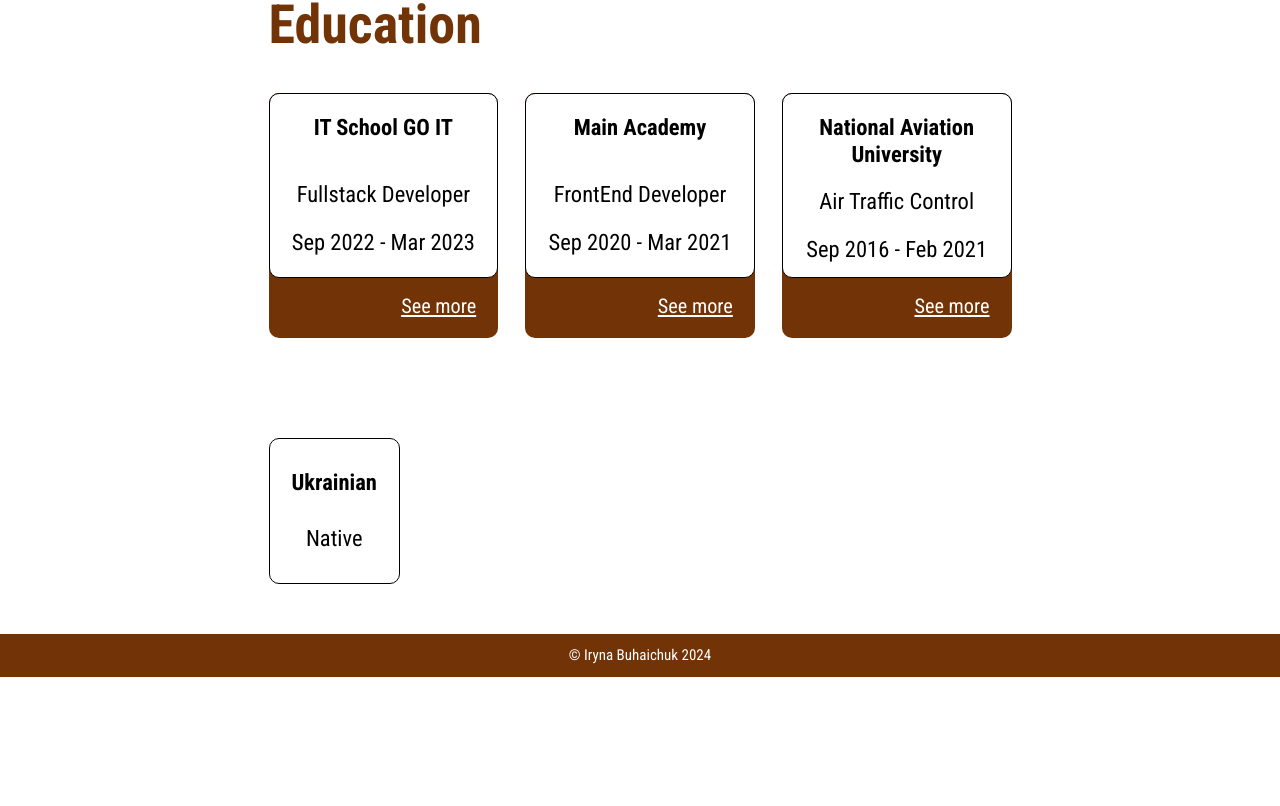
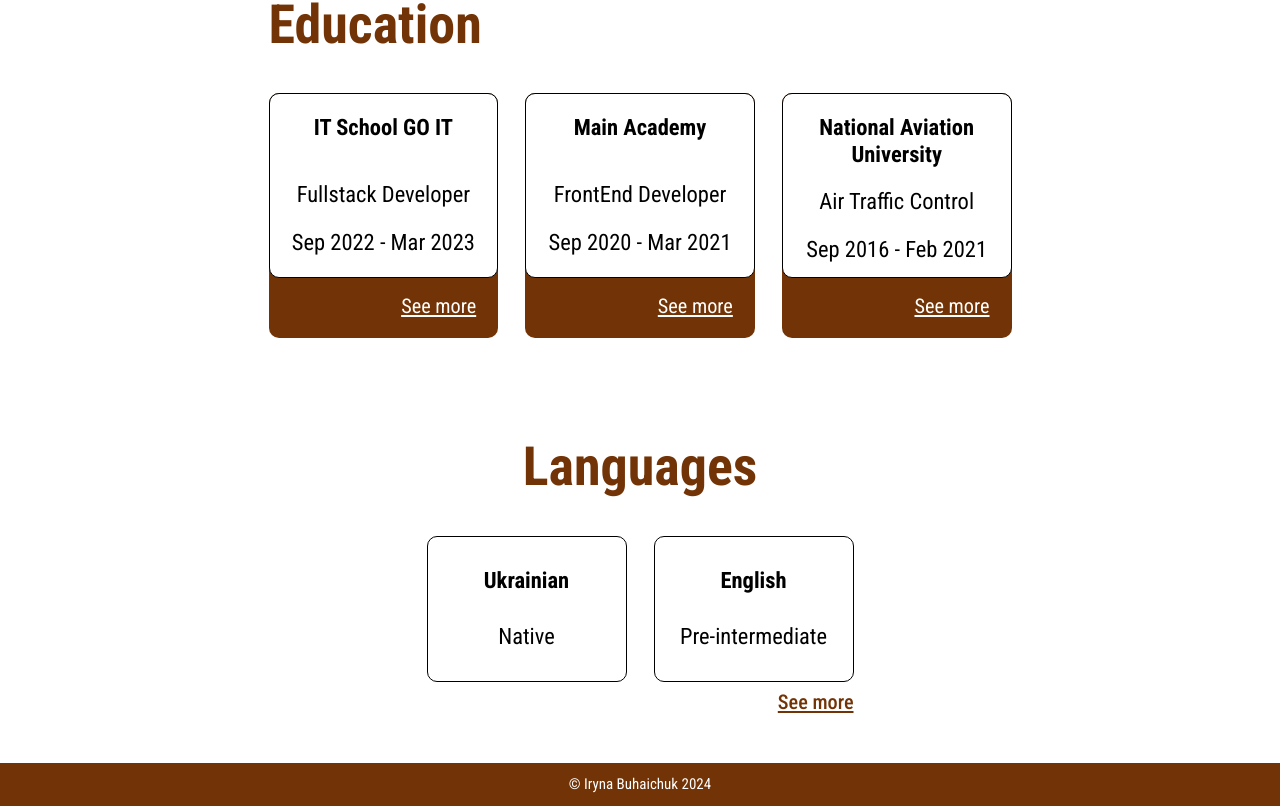
Before and after one commit to Ira-Bughaichuk/portfolio, a Next.js app: page / in a window 1280 px wide. Shown: the part 2059-2865 px from the top of the page. Before the commit the page ends 2736 px from the top, so only its background shows below. Built offline with nearby package versions, Linux system fonts and the light colour scheme.

Commit message:
feat: add stlyle LanguagesCart

```diff
--- a/src/components/LanguagesCart/LanguagesCart.tsx
+++ b/src/components/LanguagesCart/LanguagesCart.tsx
@@ -1,11 +1,16 @@
-export default function LanguagesCart() {
+import { ILanguagesCartProps } from "@/utils/types";
+
+export default function LanguagesCart({
+  languages,
+  level,
+}: ILanguagesCartProps) {
   return (
-    <div className=" py-4 px-2 md:py-[30px] md:px-[22px] flex flex-col gap-2 md:gap-6 items-center justify-center">
+    <div className="w-[150px] md:w-[200px] xl:w-[250px] border-[1px] border-solid border-color-primary rounded-[10px] py-4 px-2 md:py-[30px] md:px-[22px] flex flex-col gap-2 md:gap-6 items-center justify-center">
       <p className="font-medium text-base leading-[19.2px] md:text-xl md:font-bold md:leading-6 xl:text-2xl xl:leading-[28.8px]">
-        Ukrainian
+        {languages}
       </p>
       <p className="text-[15px] leading-[22.5px] md:text-xl  md:leading-[30px] xl:text-2xl xl:leading-9">
-        Native
+        {level}
       </p>
     </div>
   );
--- a/src/sections/Languages/Languages.tsx
+++ b/src/sections/Languages/Languages.tsx
@@ -1,15 +1,23 @@
 import Link from "next/link";
 import LanguagesCart from './../../components/LanguagesCart/LanguagesCart';
+import { languagesList } from './../../utils/Data/languagesList';
+import Title from './../../components/Title/Title';
 
 export default function Languages() {
   return (
     <section className="section">
       <div className="container mx-auto">
-        <ul className="flex gap-6">
-          <li className="border-[1px] border-solid border-color-primary rounded-[10px]">
-            <LanguagesCart />
-            {/* <Link href=''>See more</Link> */}
-          </li>
+        <div className="flex justify-center">
+        <Title title={'Languages'}/>
+        </div>
+
+        <ul className="flex gap-6 justify-center">
+            {languagesList && languagesList.map(({languages, level, path}, index) => (
+              <li key={index} className="flex flex-col gap-[10px] ">
+                <LanguagesCart languages={languages} level={level} />
+                {path !== '' ? (<Link href={path} className="font-medium leading-[18px] md:leading-[21.6px] xl:leading-6 text-color-accent-primary underline inline-flex justify-end">See more</Link>) : null}
+              </li>
+            ))}
         </ul>
       </div>
     </section>
--- /dev/null
+++ b/src/utils/Data/languagesList.tsx
@@ -0,0 +1,6 @@
+import { Languages } from "../types";
+
+export const languagesList: Languages[] = [
+  { languages: "Ukrainian", level: "Native", path: "" },
+  { languages: "English", level: "Pre-intermediate", path: "/" },
+];
```
Also changed, not shown: src/utils/types.ts (+12 -0 lines).
